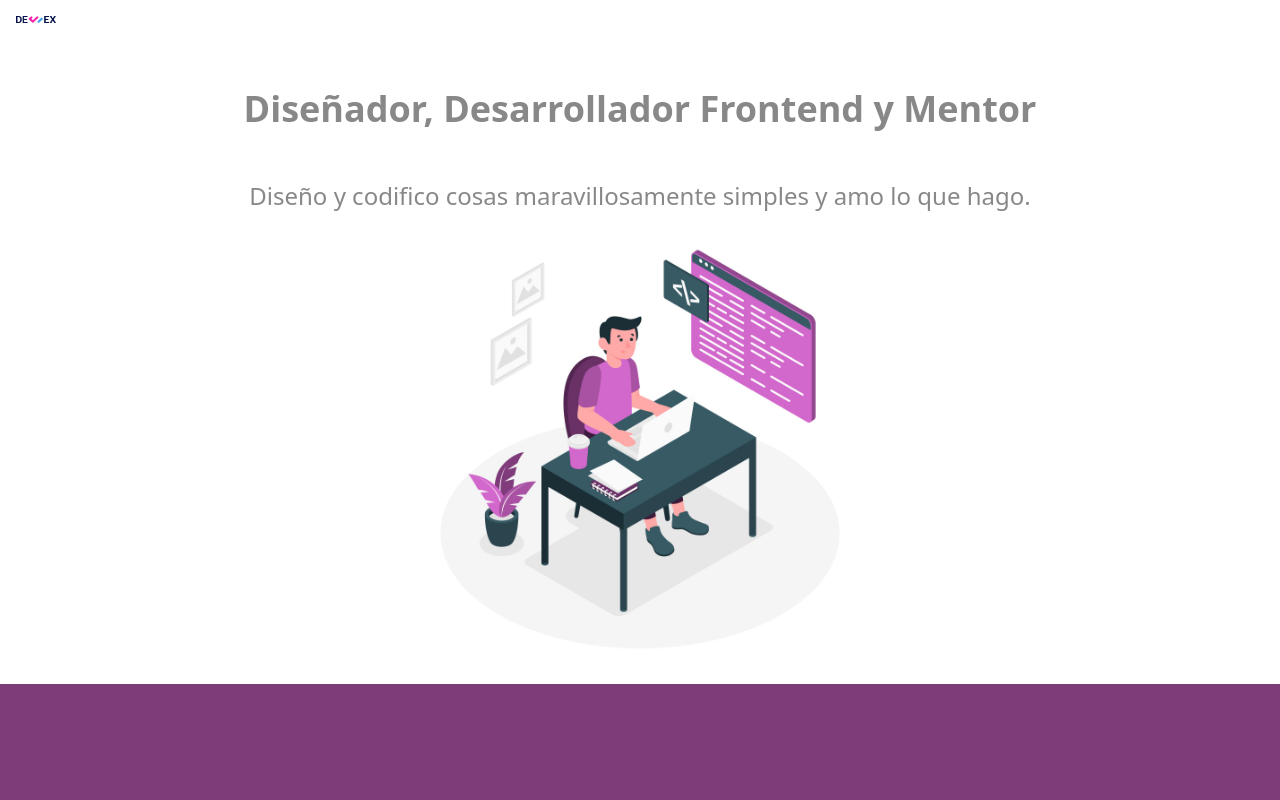
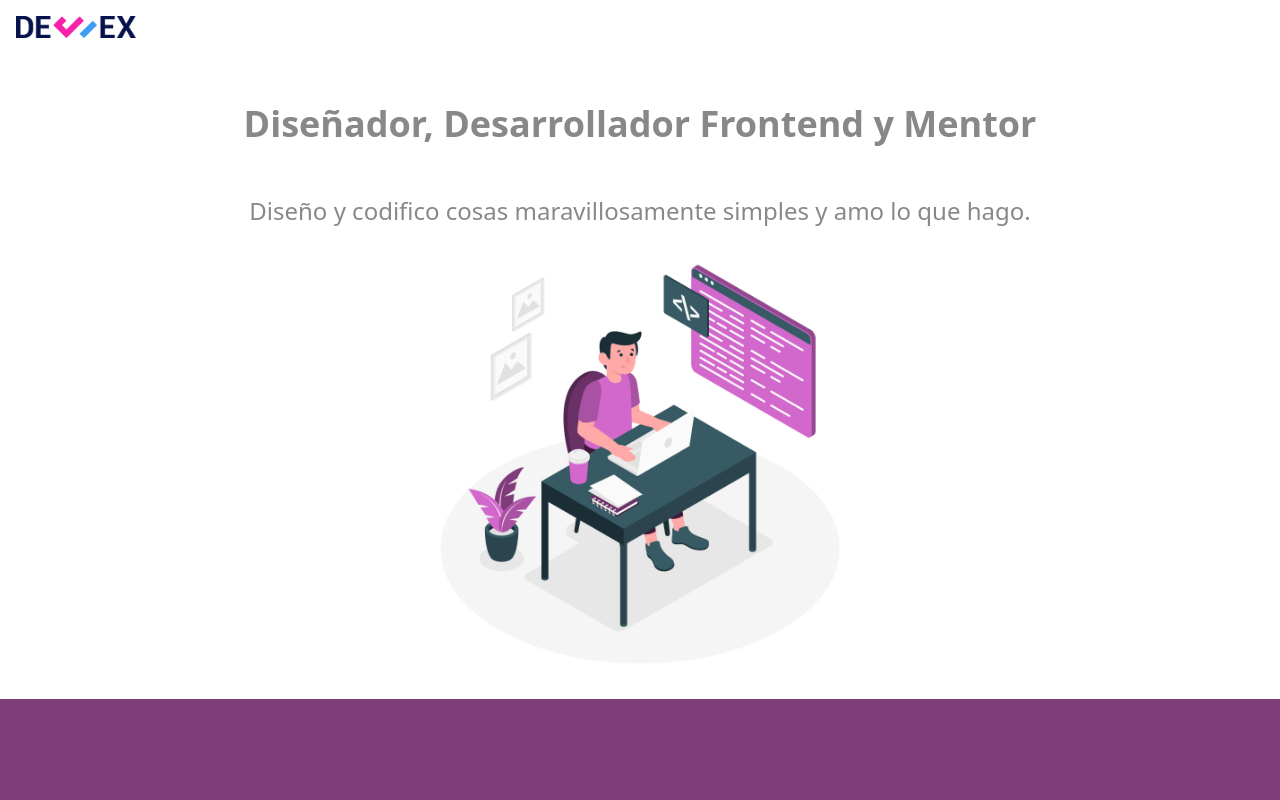
Before and after one commit to TheJokerDC7/portafolioweb, a website: page index.html in a window 1280 px wide. Shown: the top 800 px of the page. Drawn offline with nearby package versions, Linux system fonts and the light colour scheme.

Commit message:
Update index.html

```diff
--- a/index.html
+++ b/index.html
@@ -22,7 +22,7 @@
             <div class="max-w-screen-xl flex flex-wrap items-center justify-between mx-auto p-4">
                 <a href="https://flowbite.com/" class="flex items-center space-x-3 rtl:space-x-reverse">
                     <span class="self-center text-2xl font-bold whitespace-nowrap dark:text-dark">
-                        <h2 class="text-4xl font-bold dark:text-dark"><img src="assets/logo originalDewex.png" width=40px height="auto"/></h2>
+                        <h2 class="text-4xl font-bold dark:text-dark"><img src="assets/logo originalDewex.png" width=120px height="auto"/></h2>
                     </span>
 
                 </a>
```
